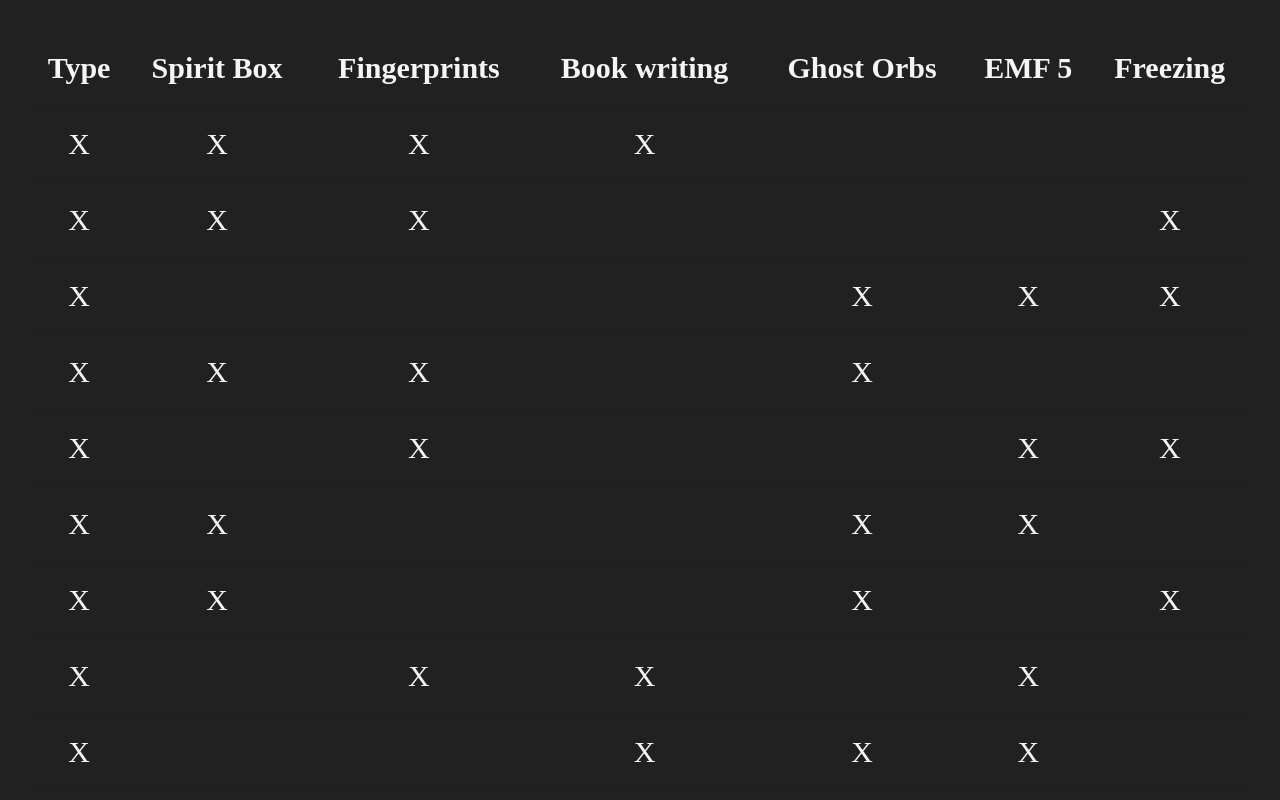
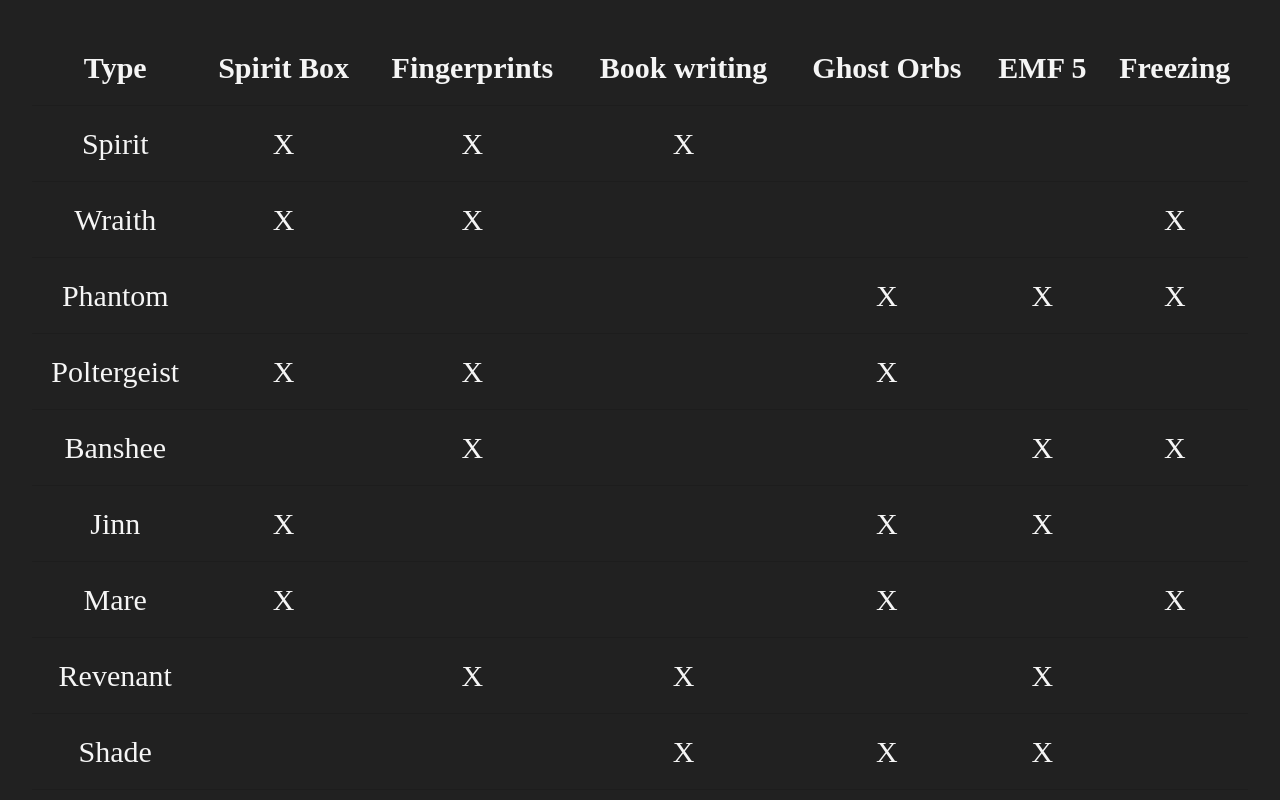
Before and after one commit to Celeo/phasmophobia_ghosts, a React (Create React App) app: page / in a window 1280 px wide. Shown: the top 800 px of the page. Built offline with nearby package versions, Linux system fonts and the light colour scheme; a web font is replaced by a local one.

Commit message:
fix name

```diff
--- a/src/App.tsx
+++ b/src/App.tsx
@@ -24,7 +24,7 @@ export const App = (): React.ReactElement => {
           {ghosts.map((ghost) => {
             return (
               <tr key={ghost.name}>
-                <td>{ghost.name ? "X" : ""}</td>
+                <td>{ghost.name }</td>
                 <td>{ghost.evidence.box ? "X" : ""}</td>
                 <td>{ghost.evidence.fingerprints ? "X" : ""}</td>
                 <td>{ghost.evidence.writing ? "X" : ""}</td>
```
